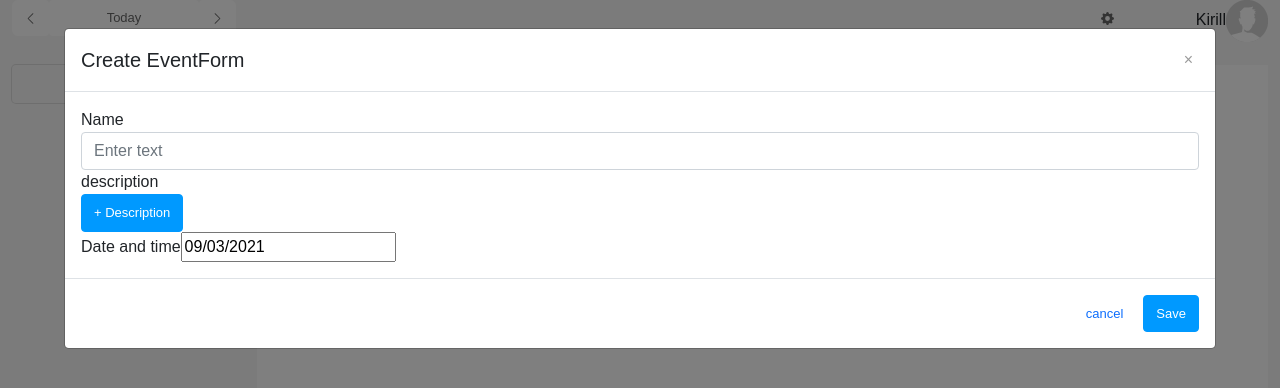
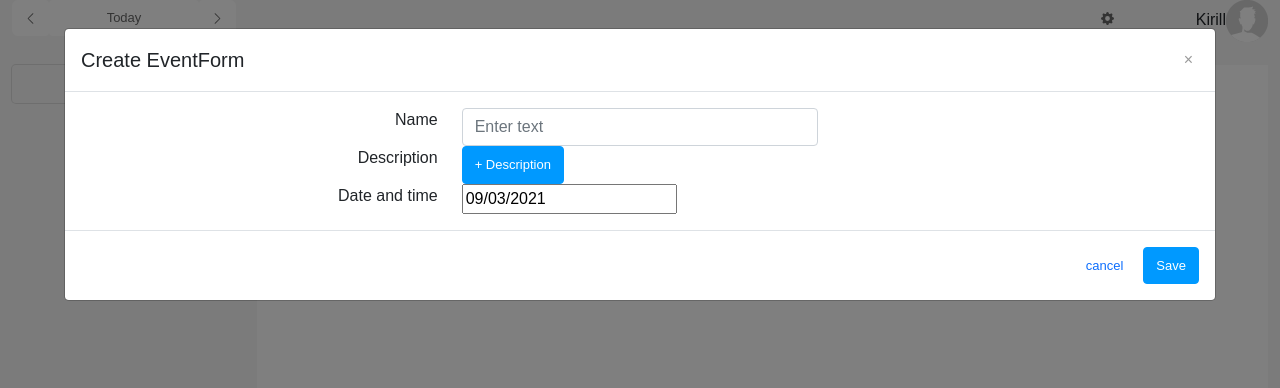
Before and after one commit to klavrenuk/schedule, a React (Create React App) app: page /dashboard in a window 1280 px wide. Both pictures are taken after a click on the button "Create event". Shown: the top 388 px of the page. Built offline with nearby package versions, Linux system fonts and the light colour scheme; a web font is replaced by a local one.

Commit message:
EventForm - elements changed places

```diff
--- a/src/components/event/EventForm.jsx
+++ b/src/components/event/EventForm.jsx
@@ -11,7 +11,7 @@ const options = [
     },
     {
         type: 'description',
-        label: 'description',
+        label: 'Description',
         value: ''
     },
     {
--- a/src/components/event/EventFormItem.jsx
+++ b/src/components/event/EventFormItem.jsx
@@ -1,5 +1,5 @@
 import React, {useState} from 'react';
-import {FormGroup, Input, Label, Button} from "reactstrap";
+import {FormGroup, Input, Label, Button, Row, Col} from "reactstrap";
 import DatePicker from 'react-datepicker';
 
 import "react-datepicker/dist/react-datepicker.css";
@@ -15,8 +15,14 @@ export default function EventFormItem(props) {
 
         return (
             <FormGroup className={itemClassName}>
-                <Label for={data.type}>{data.label}</Label>
-                {content}
+                <Row>
+                    <Col sm={4} className={'text-right'}>
+                        <Label for={data.type}>{data.label}</Label>
+                    </Col>
+                    <Col sm={4}>
+                        {content}
+                    </Col>
+                </Row>
             </FormGroup>
         )
     }
@@ -60,6 +66,7 @@ export default function EventFormItem(props) {
                     <Input id="{data.type}"
                            name={data.type}
                            type="textarea"
+                           rows="4"
                            onChange={(event) => onChangeItem(event)}
                     />
                 )
```
